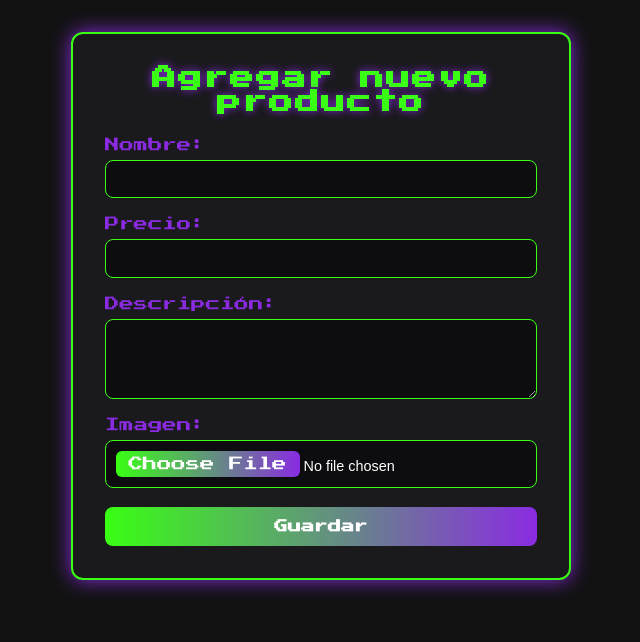
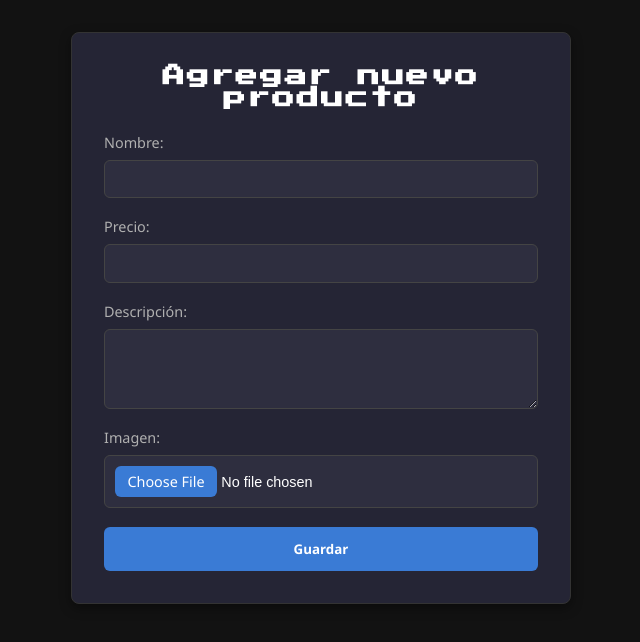
Before and after one commit to FacuGrillo/react-proyecto-talentotech, a React (Vite) app: page /admin/products/new in a window 1280 px wide. Shown: the top 642 px of the page, without its empty margins (319-959 px from the left). Built offline with nearby package versions, Linux system fonts and the light colour scheme; no server answers; sample sign-in values are in the browser's storage.

Commit message:
se corrigieron los estilos del administrador para darle un aspecto corporativo, se corrigio el contador del carrito en el nav, se arreglo el problema de que al poner seguir comprando renderizaba la pagina y vaciaba el carrito utilizando Navigate

```diff
--- a/src/components/Cart/CartSummary.jsx
+++ b/src/components/Cart/CartSummary.jsx
@@ -1,8 +1,10 @@
 import { useCart } from "../../context/CartContext";
+import { useNavigate } from "react-router-dom";
 
 export const CartSummary = () => {
   const { cart, getTotalProductsInCart, getTotalToPay, clearCart, checkout } =
     useCart();
+  const navigate = useNavigate();
 
   return (
     <div className="cart-summary">
@@ -10,9 +12,7 @@ export const CartSummary = () => {
       <p>Total a pagar: ${getTotalToPay()}</p>
 
       <button onClick={clearCart}>Vaciar carrito</button>
-      <button onClick={() => (window.location.href = "/")}>
-        Seguir comprando
-      </button>
+      <button onClick={() => navigate("/")}>Seguir comprando</button>
       <button onClick={checkout}>Finalizar compra</button>
     </div>
   );
--- a/src/components/Cart/CartView.jsx
+++ b/src/components/Cart/CartView.jsx
@@ -1,11 +1,13 @@
 import { useCart } from "../../context/CartContext";
 import { CartList } from "./CartList";
 import { CartSummary } from "./CartSummary";
+import { useNavigate } from "react-router-dom";
 
 import "./Cart.css";
 
 export const CartView = () => {
   const { cart } = useCart();
+  const navigate = useNavigate();
 
   return (
     <section className="cart-container">
@@ -19,7 +21,7 @@ export const CartView = () => {
       ) : (
         <div className="cart-empty">
           <h2 className="empty-cart-title">Tu carrito está vacío 😢</h2>
-          <button onClick={() => (window.location.href = "/")}>Volver a la tienda</button>
+          <button onClick={() => navigate("/")}>Volver a la tienda</button>
         </div>
       )}
     </section>
--- a/src/components/Nav/Nav.css
+++ b/src/components/Nav/Nav.css
@@ -33,18 +33,24 @@ nav li a:hover {
   text-shadow: 0 0 12px #ff00ff;
 }
 
+nav li {
+  position: relative;
+}
+
 .cart-count {
-  background-color: #39ff14;
-  color: black;
+  background-color: red;
+  color: white;
   border-radius: 50%;
-  padding: 4px 10px;
-  margin-left: 8px;
-  font-size: 0.8rem;
-  font-weight: bold;
-  font-family: 'Press Start 2P', cursive;
-  box-shadow: 0 0 8px #39ff14, 0 0 12px #8a2be2;
-  vertical-align: middle;
-  display: inline-block;
+  width: 22px;
+  height: 22px;
+  display: flex;
+  align-items: center;
+  justify-content: center;
+  font-size: 0.65rem;
+  position: absolute;
+  top: -10px;
+  right: -25px;
+  box-shadow: 0 0 6px red;
 }
 
 @media (max-width: 600px) {
--- a/src/components/adminComponents/Dashboard/Dashboard.jsx
+++ b/src/components/adminComponents/Dashboard/Dashboard.jsx
@@ -7,18 +7,18 @@ export const Dashboard = () => {
   return (
     <div className="dashboard">
       <header className="dashboard-header">
-        <h2>Panel de administracion</h2>
+        <h2>Panel de administración</h2>
         <div className="header-actions">
           <Link className="button-primary" to="/">
             Volver a la Tienda
           </Link>
           <button className="button-secondary" onClick={logout}>
-            Cerrar Sesion
+            Cerrar Sesión
           </button>
         </div>
       </header>
       <section className="dashboard-actions">
-        <h3>Acciones rapidas</h3>
+        <h3>Acciones rápidas</h3>
 
         <div className="actions-grid">
           <Link to="/admin/products/new" className="action-card">
--- a/src/components/adminComponents/Login/Login.jsx
+++ b/src/components/adminComponents/Login/Login.jsx
@@ -18,9 +18,9 @@ export const Login = () => {
     setLoading(true);
     try {
       await login(email, password);
-      navigate("/admin/dashboard");
+      navigate("/admin", {replace: true});
     } catch (err) {
-      setError("Credenciales inválidas o error de conexión.");
+      setError("Nombre de usuario o contraseña incorrectos.");
     } finally {
       setLoading(false);
     }
--- a/src/components/adminComponents/ProductFormContainer.css
+++ b/src/components/adminComponents/ProductFormContainer.css
@@ -1,3 +1,5 @@
+/* ProductFormContainer.css - estilo corporativo */
+
 section {
   display: flex;
   justify-content: center;
@@ -6,22 +8,22 @@ section {
 }
 
 form {
-  background: #1a1a1d;
-  border: 2px solid #39ff14;
-  border-radius: 12px;
+  background: #252535; /* igual que login/dashboard */
+  border: 1px solid #333;
+  border-radius: 8px;
   padding: 2rem;
   width: 100%;
   max-width: 500px;
-  box-shadow: 0 0 20px #8a2be2;
-  color: #fff;
-  font-family: "Press Start 2P", sans-serif;
+  box-shadow: 0 4px 12px rgba(0,0,0,0.4);
+  color: #e0e0e0;
+  font-family: "Segoe UI", sans-serif;
 }
 
 h2 {
   text-align: center;
   margin-bottom: 1.5rem;
-  color: #39ff14;
-  text-shadow: 0 0 8px #8a2be2;
+  color: #ffffff;
+  font-size: 1.4rem;
 }
 
 form div {
@@ -33,15 +35,15 @@ form div {
 label {
   margin-bottom: 0.5rem;
   font-size: 0.9rem;
-  color: #8a2be2;
+  color: #b0b0b0;
 }
 
 input,
 textarea {
   padding: 0.6rem;
-  border: 1px solid #39ff14;
-  border-radius: 8px;
-  background: #0d0d0f;
+  border: 1px solid #444;
+  border-radius: 6px;
+  background: #2e2e3f;
   color: #fff;
   font-size: 0.95rem;
 }
@@ -49,8 +51,8 @@ textarea {
 input:focus,
 textarea:focus {
   outline: none;
-  border-color: #8a2be2;
-  box-shadow: 0 0 8px #8a2be2;
+  border-color: #3a7bd5;
+  box-shadow: 0 0 6px rgba(58, 123, 213, 0.6);
 }
 
 textarea {
@@ -62,20 +64,19 @@ form button {
   width: 100%;
   padding: 0.8rem;
   border: none;
-  border-radius: 8px;
-  background: linear-gradient(90deg, #39ff14, #8a2be2);
+  border-radius: 6px;
+  background-color: #3a7bd5; /* azul corporativo */
   color: #fff;
-  font-weight: bold;
-  font-family: "Press Start 2P", sans-serif;
+  font-weight: 600;
+  font-family: "Segoe UI", sans-serif;
   cursor: pointer;
-  transition:
-    transform 0.2s ease,
-    box-shadow 0.2s ease;
+  transition: background-color 0.2s ease, transform 0.2s ease;
 }
 
 form button:hover {
-  transform: scale(1.05);
-  box-shadow: 0 0 12px #39ff14;
+  background-color: #2a5fa0;
+  transform: translateY(-2px);
+  box-shadow: 0 4px 12px rgba(58, 123, 213, 0.3);
 }
 
 form button:disabled {
@@ -89,6 +90,7 @@ form button:disabled {
   margin-top: 0.3rem;
 }
 
+/* Inputs especiales */
 input[type="number"]::-webkit-inner-spin-button,
 input[type="number"]::-webkit-outer-spin-button {
   -webkit-appearance: none;
@@ -105,42 +107,26 @@ input[type="file"] {
   font-size: 0.9rem;
 }
 
+input[type="file"]::file-selector-button,
 input[type="file"]::-webkit-file-upload-button {
-  background: linear-gradient(90deg, #39ff14, #8a2be2);
+  background-color: #3a7bd5;
   border: none;
   border-radius: 6px;
   color: #fff;
-  font-family: "Press Start 2P", sans-serif;
+  font-family: "Segoe UI", sans-serif;
   padding: 0.4rem 0.8rem;
   cursor: pointer;
-  transition:
-    transform 0.2s ease,
-    box-shadow 0.2s ease;
+  transition: background-color 0.2s ease, transform 0.2s ease;
 }
 
+input[type="file"]::file-selector-button:hover,
 input[type="file"]::-webkit-file-upload-button:hover {
-  transform: scale(1.05);
-  box-shadow: 0 0 8px #39ff14;
+  background-color: #2a5fa0;
+  transform: translateY(-2px);
+  box-shadow: 0 4px 12px rgba(58, 123, 213, 0.3);
 }
 
-input[type="file"]::file-selector-button {
-  background: linear-gradient(90deg, #39ff14, #8a2be2);
-  border: none;
-  border-radius: 6px;
-  color: #fff;
-  font-family: "Press Start 2P", sans-serif;
-  padding: 0.4rem 0.8rem;
-  cursor: pointer;
-  transition:
-    transform 0.2s ease,
-    box-shadow 0.2s ease;
-}
-
-input[type="file"]::file-selector-button:hover {
-  transform: scale(1.05);
-  box-shadow: 0 0 8px #39ff14;
-}
-
+/* Pantalla de éxito */
 .success-container {
   text-align: center;
   padding: 2rem;
@@ -148,19 +134,18 @@ input[type="file"]::file-selector-button:hover {
 
 .success-icon {
   font-size: 3rem;
-  color: #39ff14;
+  color: #3a7bd5;
   margin-bottom: 1rem;
-  text-shadow: 0 0 8px #8a2be2;
 }
 
 .success-container h2 {
-  color: #39ff14;
+  color: #ffffff;
   margin-bottom: 1rem;
 }
 
 .success-container p {
   margin-bottom: 1rem;
-  color: #ddd;
+  color: #b0b0b0;
 }
 
 .success-container button {
@@ -168,21 +153,21 @@ input[type="file"]::file-selector-button:hover {
   width: auto;
   padding: 0.6rem 1.2rem;
   border: none;
-  border-radius: 8px;
-  background: linear-gradient(90deg, #39ff14, #8a2be2);
+  border-radius: 6px;
+  background-color: #3a7bd5;
   color: #fff;
-  font-family: "Press Start 2P", sans-serif;
+  font-family: "Segoe UI", sans-serif;
   cursor: pointer;
-  transition:
-    transform 0.2s ease,
-    box-shadow 0.2s ease;
+  transition: background-color 0.2s ease, transform 0.2s ease;
 }
 
 .success-container button:hover {
-  transform: scale(1.05);
-  box-shadow: 0 0 10px #39ff14;
+  background-color: #2a5fa0;
+  transform: translateY(-2px);
+  box-shadow: 0 4px 12px rgba(58, 123, 213, 0.3);
 }
 
+/* Responsive */
 @media (max-width: 600px) {
   form {
     padding: 1.5rem;
```
Also changed, not shown: src/components/adminComponents/Dashboard/Dashboard.css (+48 -13 lines), src/components/adminComponents/Login/Login.css (+13 -3 lines).
